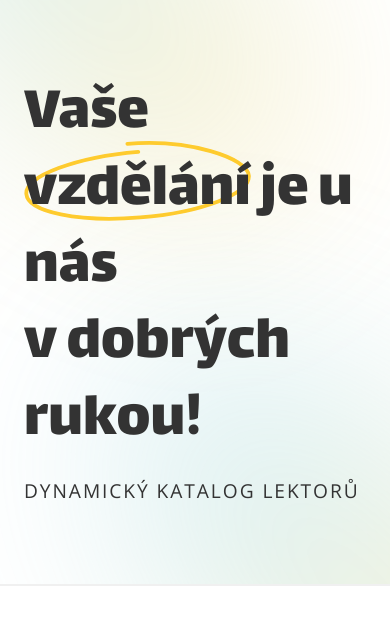
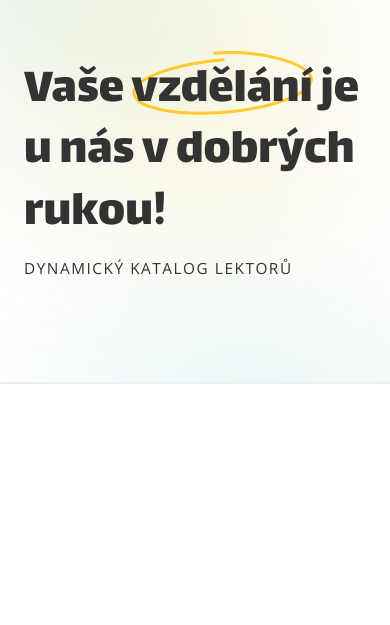
Before and after one commit to moductor/TdA24, an Astro site: page / in a window 390 px wide. Shown: the part 115-740 px from the top of the page. Built offline with nearby package versions, Linux system fonts and the light colour scheme; Astro itself is replaced by a stand-in of ours.

Commit message:
Make home screen header responsive

```diff
--- a/src/components/Header.astro
+++ b/src/components/Header.astro
@@ -12,9 +12,9 @@ type Props = {
     <div class="content-grid">
       <Navbar />
       <div class="content">
-        <h1>Dynamický katalog lektorů</h1>
+        <h1 class="subtitle">Dynamický katalog lektorů</h1>
         <p class="title">
-          Vaše <span>vzdělání</span> je u nás <br /> v dobrých rukou!
+          Vaše <span>vzdělání</span> je u nás v dobrých rukou!
         </p>
       </div>
     </div>
@@ -22,17 +22,40 @@ type Props = {
 </header>
 
 <style lang="scss">
+  header {
+    --border-lightness: 100%;
+    --border-opacity: 0.2;
+
+    border-block-end: 2px solid
+      hsl(0 0% var(--border-lightness) / var(--border-opacity));
+
+    @media (prefers-color-scheme: light) {
+      --border-lightness: 0%;
+      --border-opacity: 0.06;
+    }
+  }
+
   .content {
     display: flex;
     flex-direction: column-reverse;
-    gap: 1rem;
-    padding-block: 5rem;
+    gap: 1em;
+    padding-block-start: 5em;
+    padding-block-end: 8em;
+
+    @media (max-width: 720px) {
+      font-size: 0.8rem;
+    }
+
+    @media (min-width: 1200px) {
+      font-size: 1.4rem;
+    }
   }
 
   .title {
     font-family: var(--font-accent);
-    font-size: 4rem;
+    font-size: 4em;
     line-height: 1.2;
+    max-width: 16ch;
 
     span {
       background-image: url("/images/title-ellipse.svg");
@@ -42,10 +65,10 @@ type Props = {
     }
   }
 
-  h1 {
+  .subtitle {
     text-transform: uppercase;
     font-weight: 400;
     letter-spacing: 0.1em;
-    font-size: 1.2rem;
+    font-size: 1.2em;
   }
 </style>
--- a/src/pages/index.astro
+++ b/src/pages/index.astro
@@ -7,17 +7,4 @@ import Layout from "../layout/Layout.astro";
   <Header class="header" />
 </Layout>
 
-<style lang="scss">
-  .header {
-    --border-lightness: 100%;
-    --border-opacity: 0.2;
-
-    border-block-end: 2px solid
-      hsl(0 0% var(--border-lightness) / var(--border-opacity));
-
-    @media (prefers-color-scheme: light) {
-      --border-lightness: 0%;
-      --border-opacity: 0.06;
-    }
-  }
-</style>
+<style lang="scss"></style>
```
